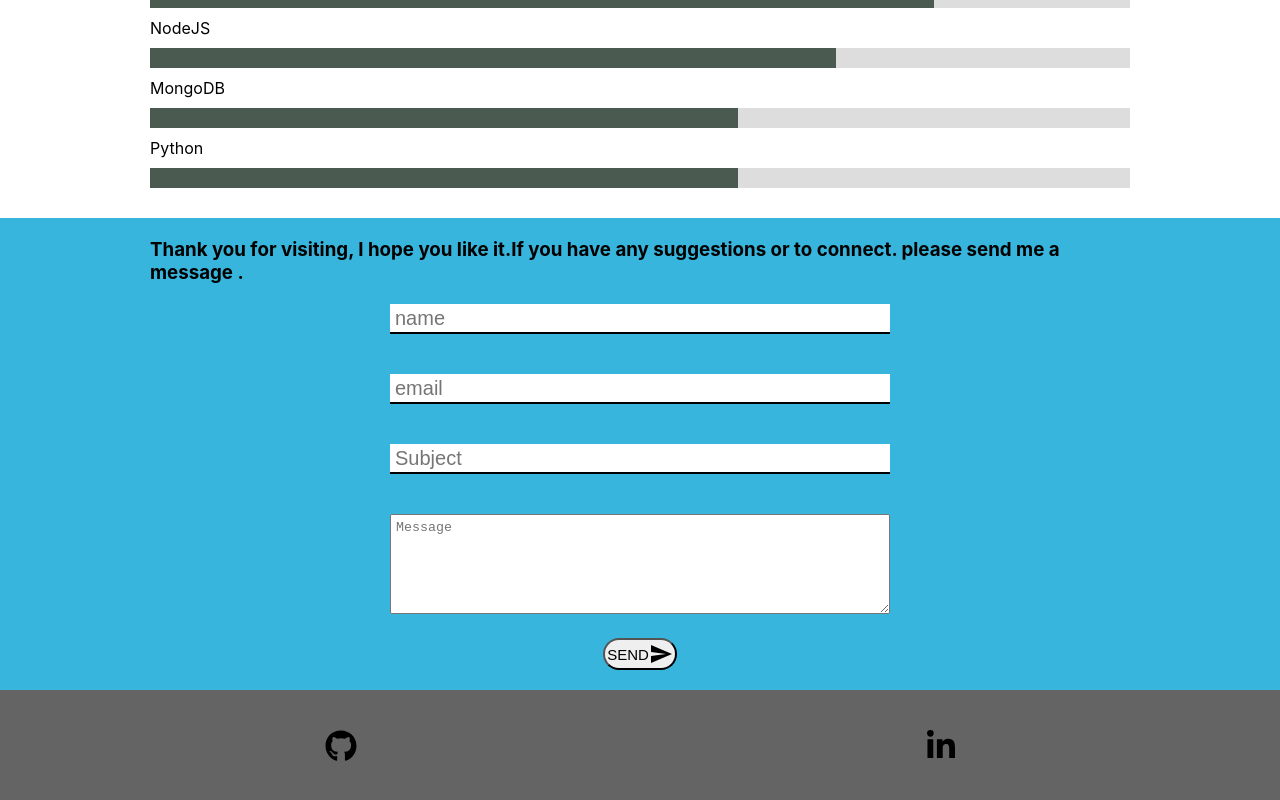
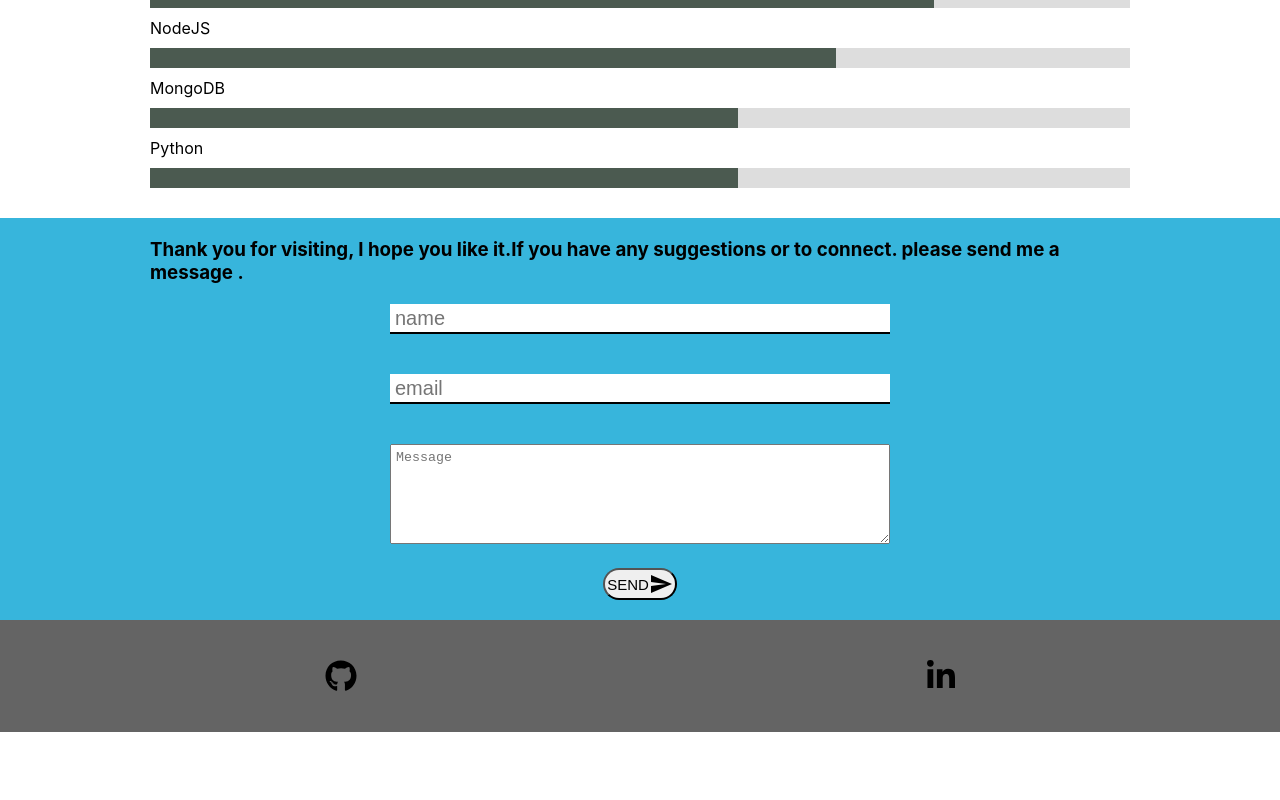
Before and after one commit to phani-atluri/Portfolio, a React (Create React App) app: page / in a window 1280 px wide. Shown: the part 2221-3021 px from the top of the page. After the commit the page ends 2953 px from the top, so only its background shows below. Built offline with nearby package versions, Linux system fonts and the light colour scheme; the HTML template or start-up script is replaced by a standard one.

Commit message:
contact component updated

```diff
--- a/src/Components/Contact.js
+++ b/src/Components/Contact.js
@@ -4,13 +4,9 @@ import SendIcon from "@material-ui/icons/Send";
 function Contact() {
   const [name, setName] = useState("");
   const [email, setEmail] = useState("");
-  const [subject, setSubject] = useState("");
+
   const [message, setMessage] = useState("");
 
-  var handleclick = (e) => {
-    e.preventDefault();
-    window.open(`mailto:${email}?subject=${subject}&body=${name}: ${message}`);
-  };
   return (
     <section className="contact" id="contact">
       <div className="contact__main">
@@ -18,6 +14,7 @@ function Contact() {
           Thank you for visiting, I hope you like it.If you have any suggestions
           or to connect. please send me a message .
         </h3>
+        <form name="contactForm" method="post" netlify>
           <div className="contact__form">
             <label>
               <input
@@ -37,15 +34,7 @@ function Contact() {
                 value={email}
               />
             </label>
-          <label>
-            <input
-              type="text"
-              className="inpt"
-              onChange={(e) => setSubject(e.target.value)}
-              placeholder="Subject"
-              value={subject}
-            />
-          </label>
+
             <label>
               <textarea
                 placeholder="Message"
@@ -53,11 +42,12 @@ function Contact() {
                 value={message}
               />
             </label>
-          <button onClick={handleclick}>
+            <button>
               <span>SEND</span>
               <SendIcon />
             </button>
           </div>
+        </form>
       </div>
     </section>
   );
```
Lines whose indentation alone changed are shown as unchanged.
